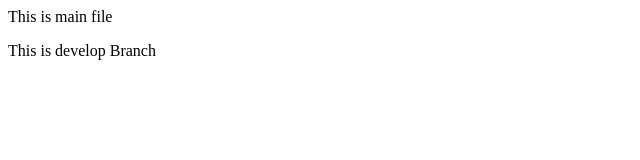
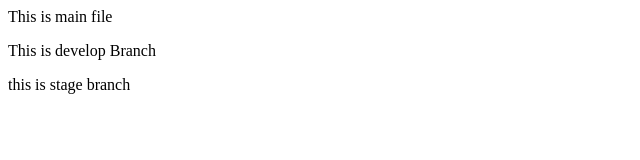
Before and after one commit to YeshaRathod/git_practical, a plain HTML site: page index.html in a window 1280 px wide. Shown: the whole page, without its empty margins (0-640 px from the left). Drawn offline with Linux system fonts and the light colour scheme.

Commit message:
stage branch made

```diff
--- a/index.html
+++ b/index.html
@@ -1,2 +1,3 @@
 <p>This is main file</p>
 <p>This is develop Branch</p>
+<p>this is stage branch</p>
```
